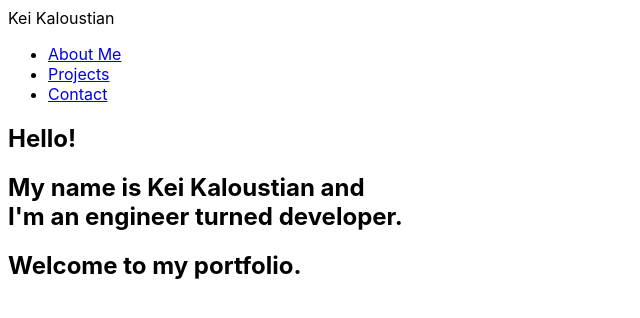
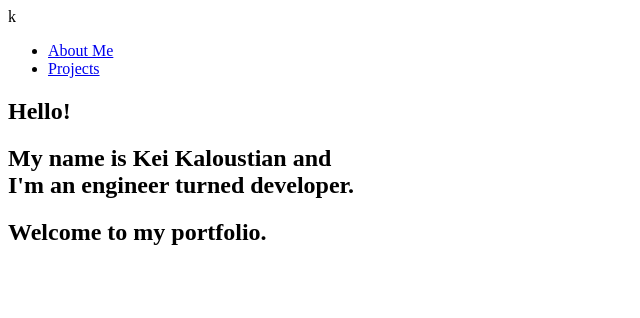
Before and after one commit to keikaloustian/keikaloustian.github.io, a Jekyll site: the page built from index.html, in a window 1280 px wide. Shown: the top 318 px of the page, without its empty margins (0-640 px from the left). Built offline with Jekyll 4.4.1, drawn with Linux system fonts in a browser that asks for light colours; some web fonts are replaced.

Commit message:
Add Google web font for logo and start styling

```diff
--- a/_includes/header.html
+++ b/_includes/header.html
@@ -1,12 +1,12 @@
 <header>
-  <span class="logo">Kei Kaloustian</span>
+  <span class="logo">k</span>
   <nav class="nav">
     <ul>
       <li><a href="/about">About Me</a></li>
       <li><a href="#projects">Projects</a></li>
-      {% if page.layout == 'default' %}
+      <!-- {% if page.layout == 'default' %}
       <li><a href="#contact">Contact</a></li>
-      {% endif %}
+      {% endif %} -->
     </ul>
   </nav>
 </header>
--- a/_layouts/default.html
+++ b/_layouts/default.html
@@ -9,6 +9,11 @@
       {%- endif -%}
     </title>
     <link rel="stylesheet" href="{{ "/assets/css/main.css" }}">
+
+    <link rel="preconnect" href="https://fonts.googleapis.com">
+    <link rel="preconnect" href="https://fonts.gstatic.com" crossorigin>
+    <link href="https://fonts.googleapis.com/css2?family=Arbutus+Slab&display=swap" rel="stylesheet">
+
   </head>
   <body>
     {{ content }}
--- a/_sass/base.scss
+++ b/_sass/base.scss
@@ -1,9 +1,3 @@
-$backgroundColor: #ffffff;
-$bodyColor: #000000;
-$bodyFont: -apple-system,BlinkMacSystemFont,"Segoe UI",Helvetica,Arial,sans-serif,"Apple Color Emoji","Segoe UI Emoji","Segoe UI Symbol";
-
-body {
-  background: $backgroundColor;
-  color: $bodyColor;
-  font-family: $bodyFont;
+.logo {
+  font-family: "Arbutus Slab", serif;
 }
```
